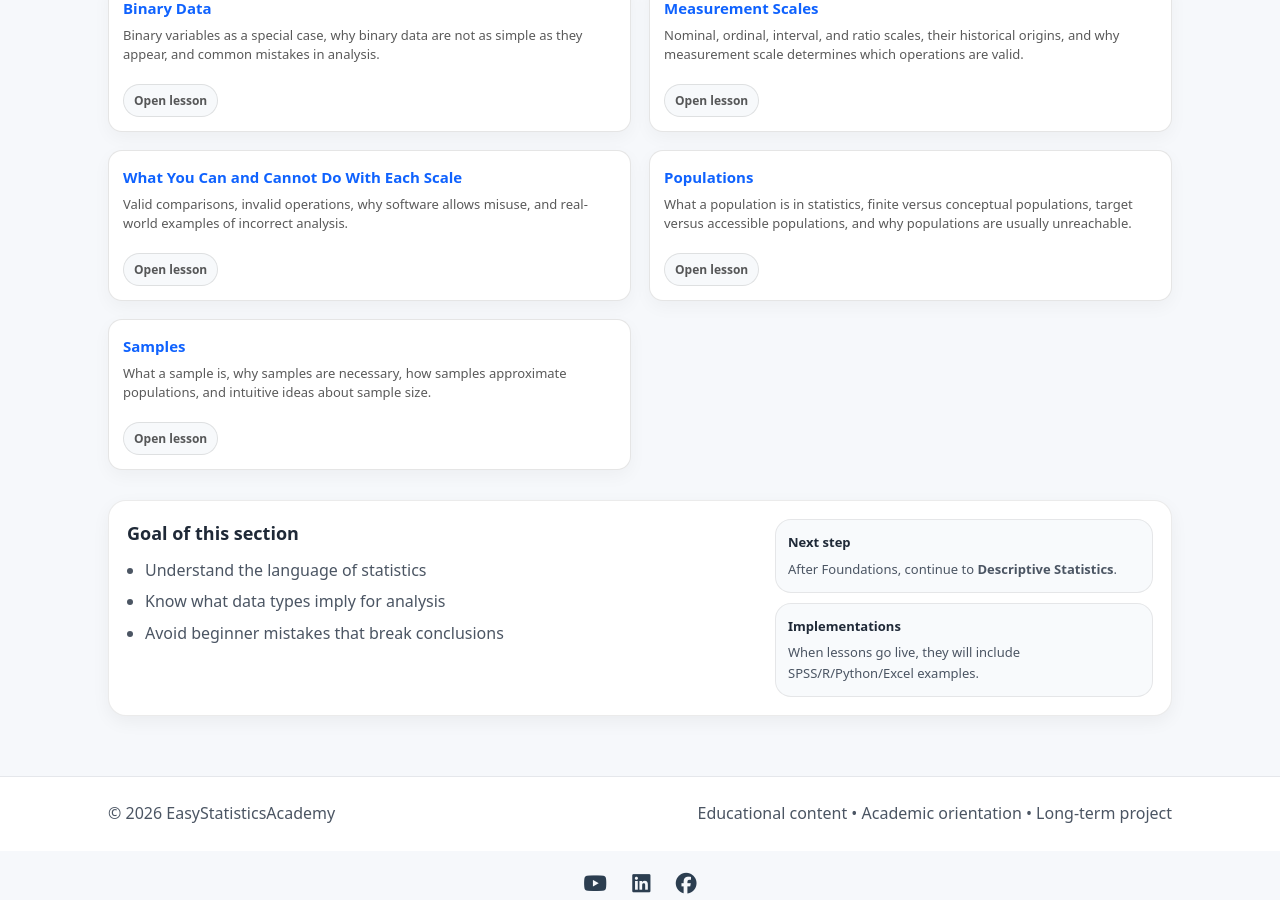
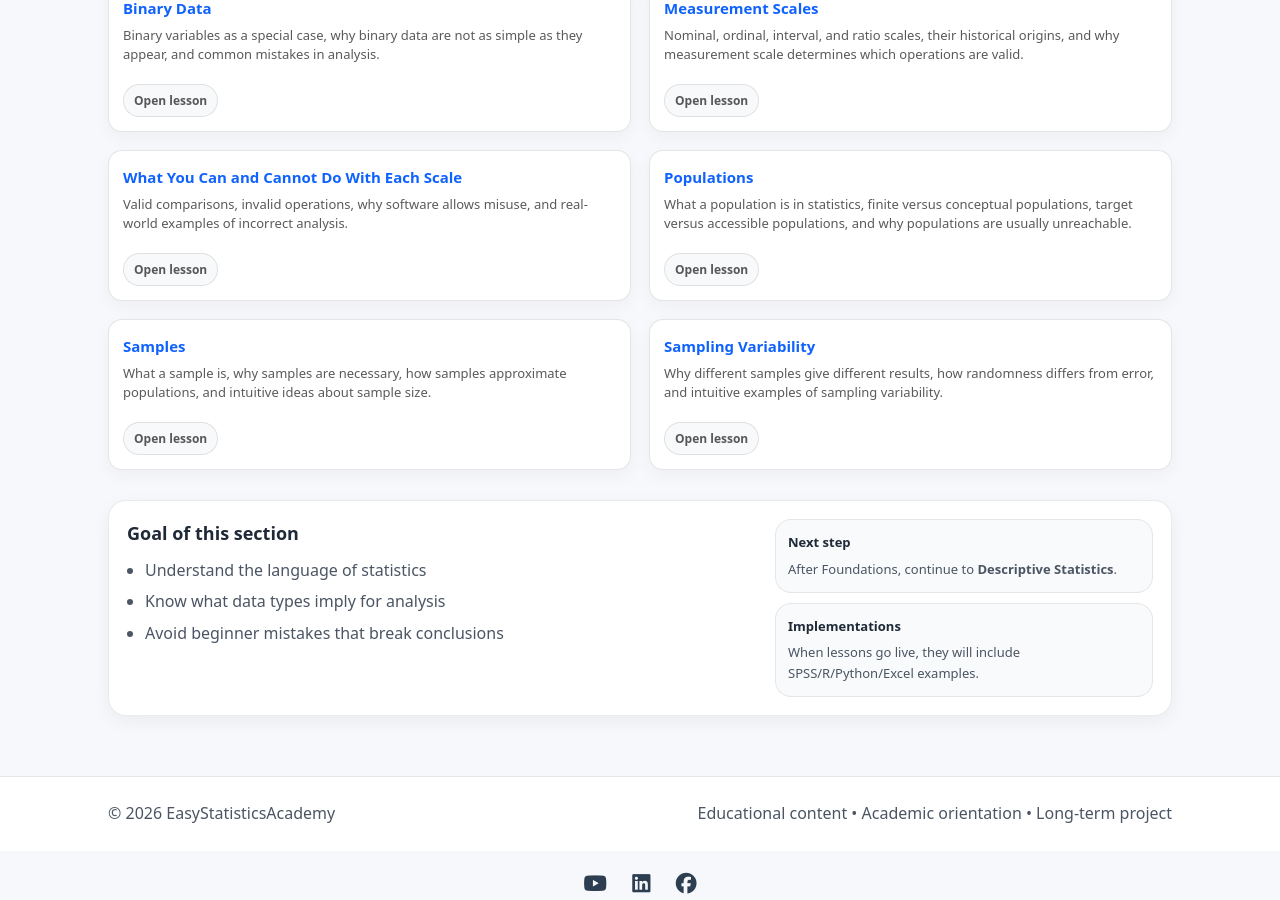
Before and after one commit to ammar-homaida-statistics/easystatisticsacademy, a Jekyll site: the page built from foundations/index.md, in a window 1280 px wide and 900 px high, scrolled down 1424 px. Built offline with Jekyll 4.4.1, drawn with Linux system fonts in a browser that asks for light colours; our own code applies the rules of GitHub Pages for plain Markdown files.

Commit message:
Add lesson card

```diff
--- a/foundations/index.md
+++ b/foundations/index.md
@@ -287,6 +287,22 @@ sidebar: true
     Open lesson
   </a>
 </div>
+<div class="card lesson-card">
+  <h3>
+    <a href="/foundations/sampling-variability/">
+      Sampling Variability
+    </a>
+  </h3>
+
+  <p>
+    Why different samples give different results, how randomness differs
+    from error, and intuitive examples of sampling variability.
+  </p>
+
+  <a class="pill" href="/foundations/sampling-variability/">
+    Open lesson
+  </a>
+</div>
 </div>
 
 
```
